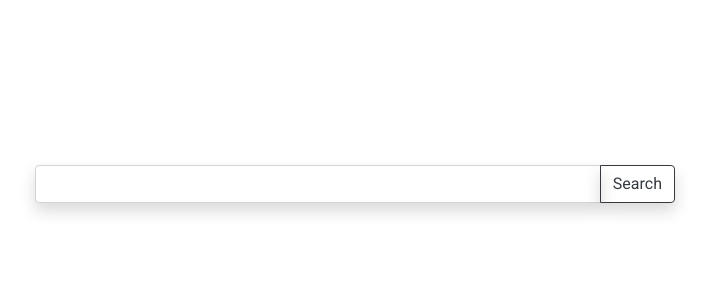
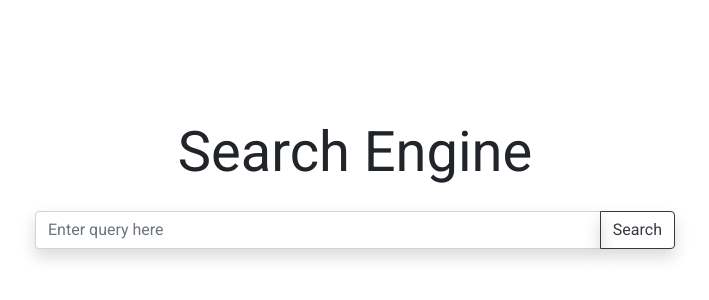
Before and after one commit to Fateslayer/Search-Engine, a Vue app: page / in a window 1280 px wide. Shown: the part 216-516 px from the top of the page, without its empty margins (285-994 px from the left). Built offline with nearby package versions, Linux system fonts and the light colour scheme.

Commit message:
Add title on home page

```diff
--- a/src/components/SearchInput.vue
+++ b/src/components/SearchInput.vue
@@ -3,8 +3,9 @@
 		<input
 			required
 			type="text"
-			aria-label="Type here"
 			class="form-control shadow"
+			aria-label="Enter query here"
+			placeholder="Enter query here"
 			aria-describedby="search-button"
 		/>
 		<div class="input-group-append">
--- a/src/views/Home.vue
+++ b/src/views/Home.vue
@@ -1,5 +1,8 @@
 <template>
-	<div class="min-vh-100 d-flex align-items-center justify-content-center">
+	<div
+		class="min-vh-100 d-flex flex-column align-items-center justify-content-center"
+	>
+		<h1 class="display-4 mb-4">Search Engine</h1>
 		<search-input></search-input>
 	</div>
 </template>
```
